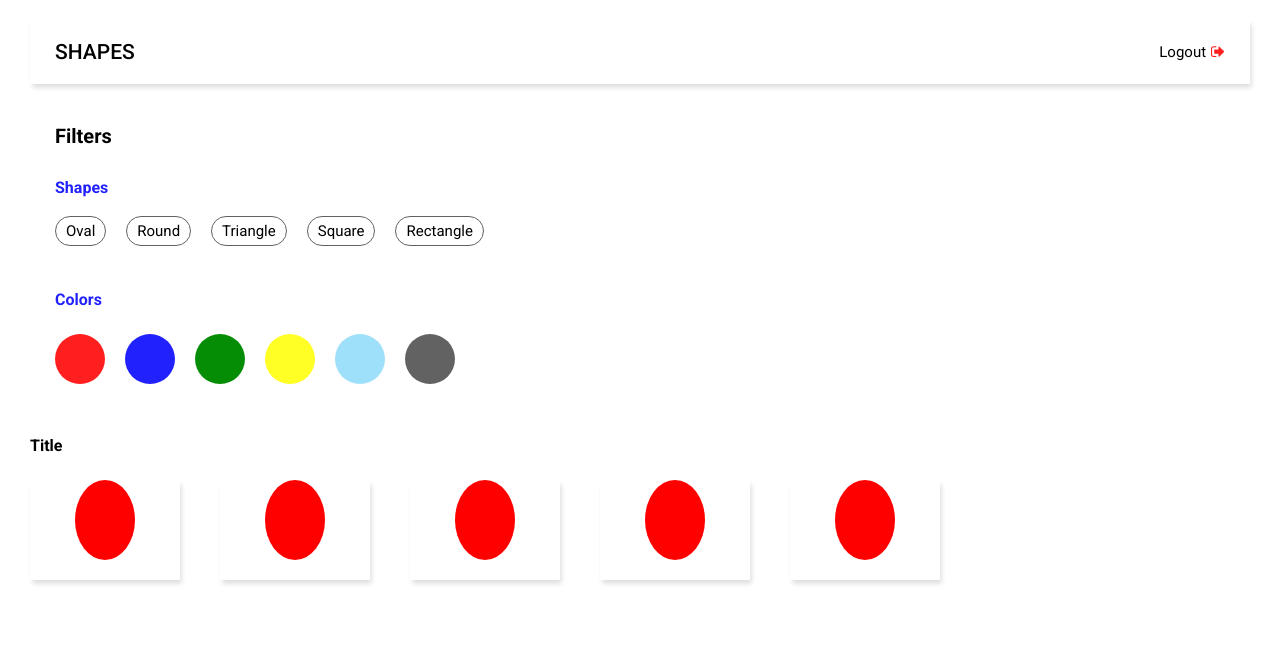
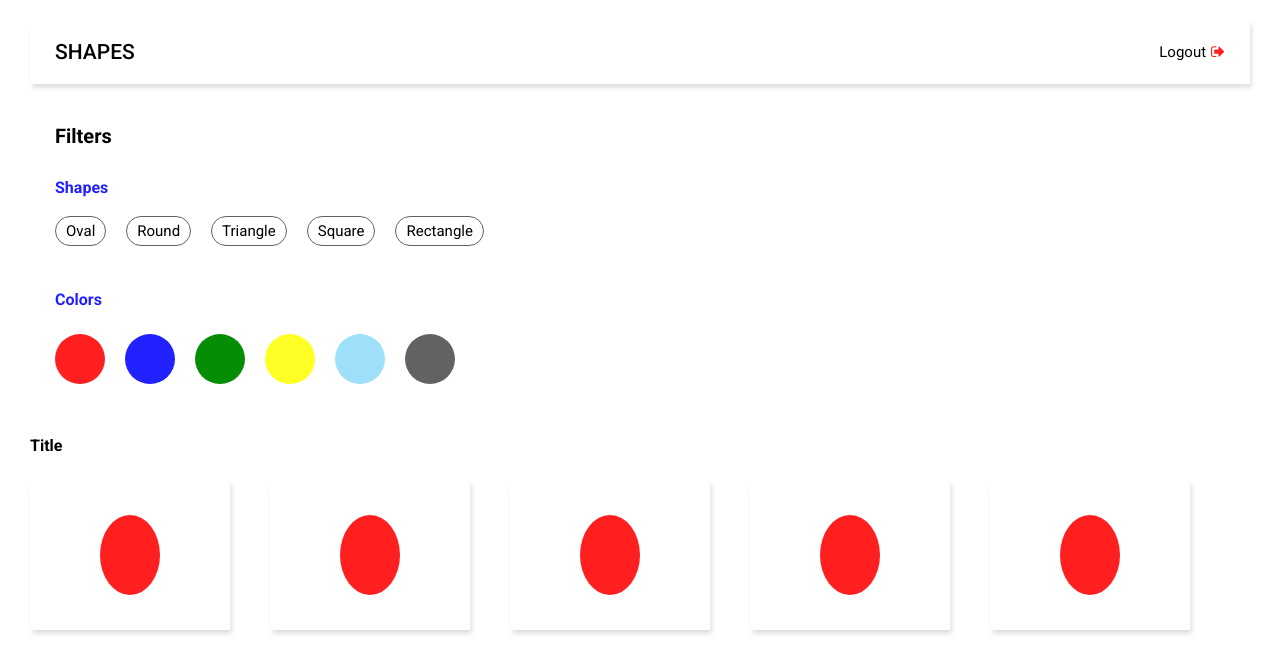
Before and after one commit to orsdev/shapey, a React (Create React App) app: page / in a window 1280 px wide. Shown: the top 672 px of the page. Built offline with nearby package versions, Linux system fonts and the light colour scheme.

Commit message:
all shapes & colors defined

```diff
--- a/src/assets/css/style.css
+++ b/src/assets/css/style.css
@@ -151,12 +151,15 @@
   list-style: none;
   margin: none;
   display: grid;
-  grid-template-columns: repeat(auto-fit, minmax(150px, 150px));
+  grid-template-columns: repeat(auto-fit, minmax(180px, 200px));
   gap: 40px;
 }
 .grid-items li {
   box-shadow: 2px 4px 5px 0.1px gainsboro;
-  height: 100px;
+  height: 150px;
+  display: flex;
+  align-items: center;
+  justify-content: center;
   position: relative;
   text-align: center;
 }
@@ -169,8 +172,41 @@
   width: 60px;
   border-radius: 50%;
 }
+.grid-items li span.round {
+  height: 80px;
+  width: 80px;
+  border-radius: 50%;
+}
+.grid-items li span.triangle {
+  height: 80px;
+  width: 80px;
+  clip-path: polygon(50% 0%, 0% 100%, 100% 100%);
+}
+.grid-items li span.square {
+  height: 80px;
+  width: 80px;
+}
+.grid-items li span.rectangle {
+  width: 150px;
+  height: 100px;
+}
 .grid-items li span.red {
-  background-color: red;
+  background-color: #ff1f1f;
+}
+.grid-items li span.blue {
+  background-color: #2121fd;
+}
+.grid-items li span.green {
+  background-color: #058d05;
+}
+.grid-items li span.yellow {
+  background-color: #ffff25;
+}
+.grid-items li span.skyblue {
+  background-color: #9ee0fa;
+}
+.grid-items li span.gray {
+  background-color: #636262;
 }
 
 *,
--- a/src/assets/sass/components/_grid.scss
+++ b/src/assets/sass/components/_grid.scss
@@ -10,12 +10,15 @@
     list-style: none;
     margin: none;
     display: grid;
-    grid-template-columns: repeat(auto-fit, minmax(150px, 150px));
+    grid-template-columns: repeat(auto-fit, minmax(180px, 200px));
     gap: 40px;
 
     li {
       box-shadow: 2px 4px 5px 0.1px gainsboro;
-      height: 100px;
+      height: 150px;
+      display: flex;
+      align-items: center;
+      justify-content: center;
       position: relative;
       text-align: center;
 
@@ -29,8 +32,49 @@
           border-radius: 50%;
         }
 
+        &.round {
+          height: 80px;
+          width: 80px;
+          border-radius: 50%;
+        }
+
+        &.triangle {
+          height: 80px;
+          width: 80px;
+          clip-path: polygon(50% 0%, 0% 100%, 100% 100%);
+        }
+
+        &.square {
+          height: 80px;
+          width: 80px;
+        }
+
+        &.rectangle {
+          width: 150px;
+          height: 100px;
+        }
+
         &.red {
-          background-color: red;
+          background-color: $color-red;
+        }
+
+        &.blue {
+          background-color: $color-blue;
+        }
+
+        &.green {
+          background-color: $color-green;
+        }
+        &.yellow {
+          background-color: $color-yellow;
+        }
+
+        &.skyblue {
+          background-color: $color-skyblue;
+        }
+
+        &.gray {
+          background-color: $color-gray;
         }
       }
     }
```
